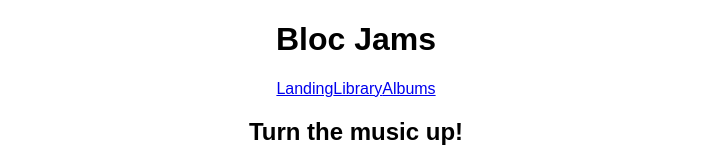
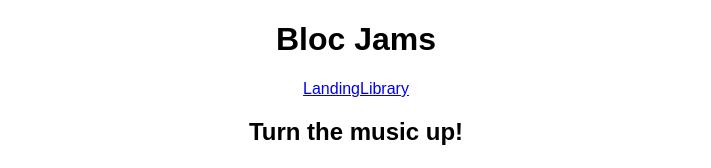
Before and after one commit to ctrachte/Music-Player-PWA, a React (Create React App) app: page / in a window 1280 px wide. Shown: the top 168 px of the page, without its empty margins (284-995 px from the left). Built offline with nearby package versions, Linux system fonts and the light colour scheme.

Commit message:
remove Albums routing and link

```diff
--- a/src/App.js
+++ b/src/App.js
@@ -3,7 +3,6 @@ import { Route, Link } from 'react-router-dom';
 import './App.css';
 import Landing from './components/Landing';
 import Library from './components/Library';
-import Albums from './components/Albums';
 
 class App extends Component {
   render() {
@@ -14,13 +13,11 @@ class App extends Component {
           <nav>
             <Link to='/'>Landing</Link>
             <Link to='/library'>Library</Link>
-            <Link to='/Albums'>Albums</Link>
           </nav>
         </header>
         <main>
           <Route exact path="/" component={Landing} />
           <Route path="/library" component={Library} />
-          <Route path="/Albums" component={Albums} />
         </main>
       </div>
     );
```
